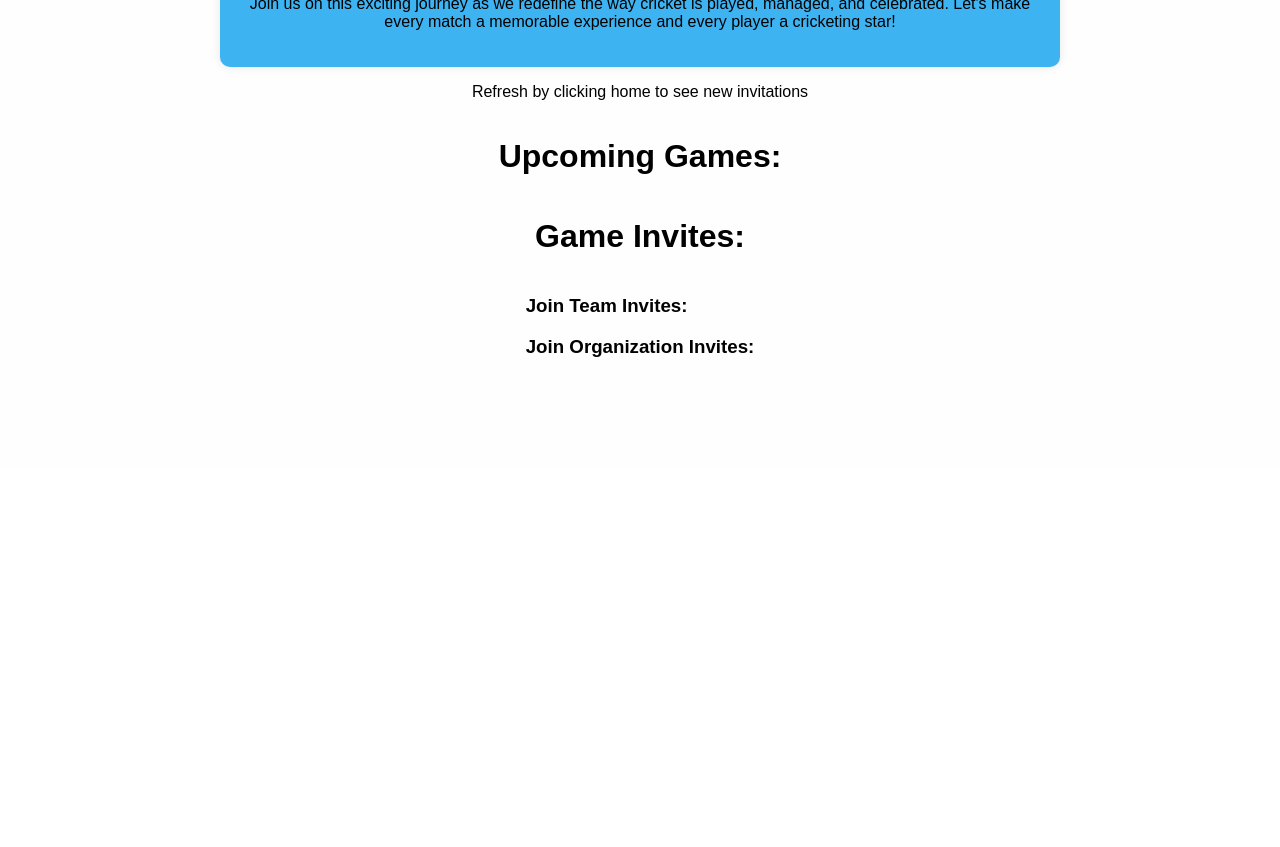
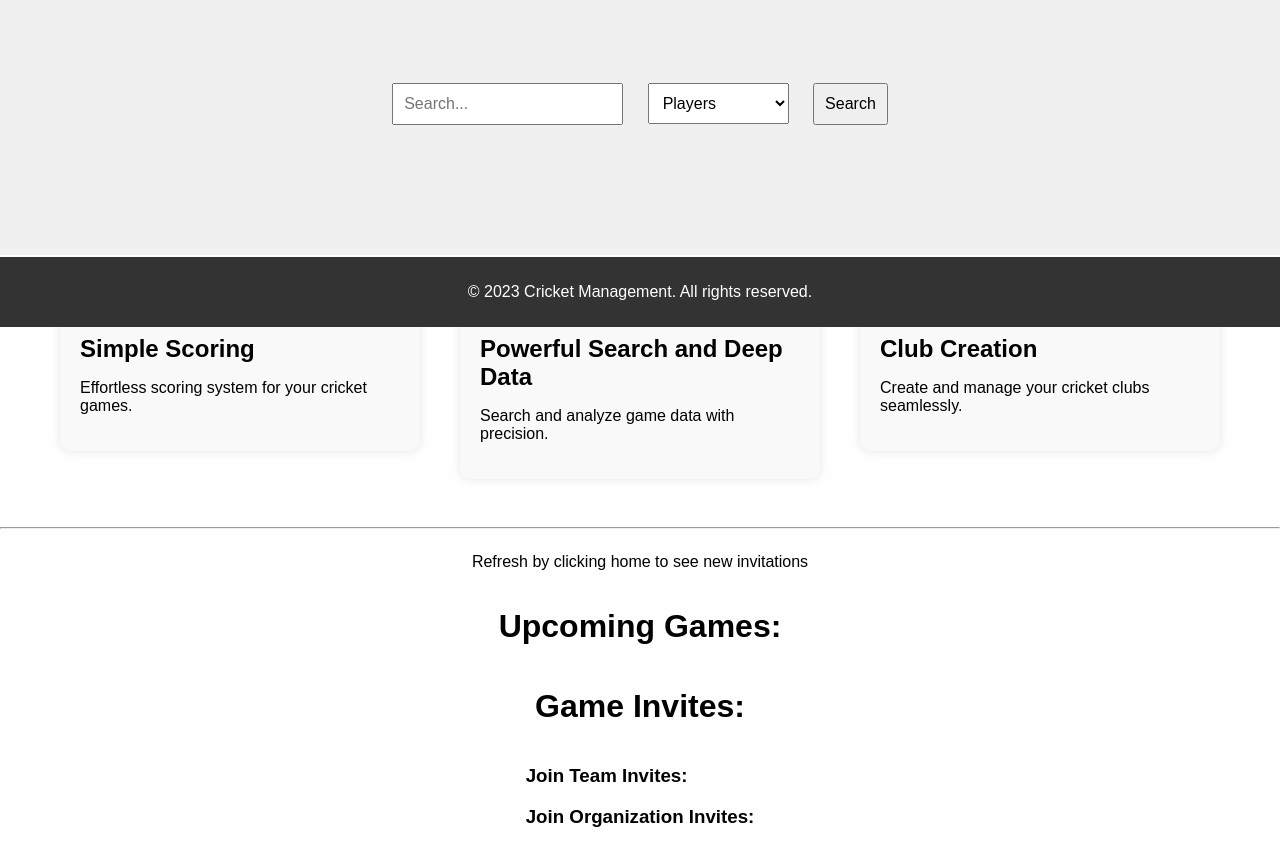
Before and after one commit to PravCoder/Cricket-Career-Sports-Management-Site, a Django app: page / in a window 1280 px wide. Shown: the part 473-1320 px from the top of the page. Before the commit the page ends 830 px from the top, so only its background shows below. Run offline with Django 3.2, Linux system fonts and the light colour scheme.

Commit message:
new home page

```diff
--- a/mysite/base/templates/base/home.html
+++ b/mysite/base/templates/base/home.html
@@ -174,7 +174,8 @@ nav {
 }
 
 .search-bar {
-    margin-top: 20px;
+    margin-top: 70px;
+    margin-bottom: 70px;
 }
 
 .search-bar input,
@@ -217,16 +218,52 @@ footer {
     bottom: 0;
     width: 100%;
 }
+.notifications-section {
+    align-items: center;
+    justify-content: center;
+    display: flex;
+    flex-direction: column;
+    justify-content: center;
+}
 </style>
-<div class="home-container">
-    <h1>About Cricket Career</h1>
-    <div class="rounded-box">
-        <p>Welcome to Cricket Career, your ultimate platform for all things cricket! We're on a mission to bring the thrill of competitive cricket back to the community by providing a seamless and professional experience for players, teams, and fans alike.</p>
-        <p>Our platform empowers cricket enthusiasts to create and manage their own teams, schedule matches, and keep track of player statistics like never before. Whether you're a seasoned cricketer or just starting out, Cricket Career is here to elevate your cricketing journey.</p>
-        <p>At Cricket Career, we believe that cricket is more than just a sport—it's a way of life. We're dedicated to fostering a sense of camaraderie and sportsmanship within the cricket community, where players of all skill levels can come together to share their passion for the game.</p>
-        <p>Join us on this exciting journey as we redefine the way cricket is played, managed, and celebrated. Let's make every match a memorable experience and every player a cricketing star!</p>
+<div class="">
+    <div class="hero">
+        <img src="cricket-image.jpg" alt="Cricket Image">
+        <div class="search-bar">
+            <input type="text" placeholder="Search...">
+            <select>
+                <option value="player">Players</option>
+                <option value="team">Teams</option>
+                <option value="organization">Organizations</option>
+            </select>
+            <button>Search</button>
         </div>
+    </div>
+
+    <div class="sections">
+        <div class="section">
+            <h2>Simple Scoring</h2>
+            <p>Effortless scoring system for your cricket games.</p>
+        </div>
+        <div class="section">
+            <h2>Powerful Search and Deep Data</h2>
+            <p>Search and analyze game data with precision.</p>
+        </div>
+        <div class="section">
+            <h2>Club Creation</h2>
+            <p>Create and manage your cricket clubs seamlessly.</p>
+        </div>
+    </div>
+
+    <footer>
+        <p>&copy; 2023 Cricket Management. All rights reserved.</p>
+    </footer>
+
+
+
     <!-- NOTIFICATIONS -->
+    <hr>
+    <div class="notifications-section">
         <p>Refresh by clicking home to see new invitations</p>
         <h1>Upcoming Games:</h1>
         <div>
@@ -305,4 +342,6 @@ footer {
         </div>
     </div>
 
+</div>
+
 {% endblock %}
```
Also changed, not shown: mysite/db.sqlite3. Lines whose indentation alone changed are shown as unchanged.
